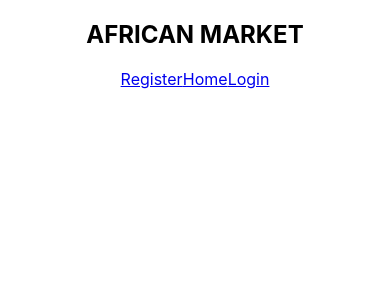
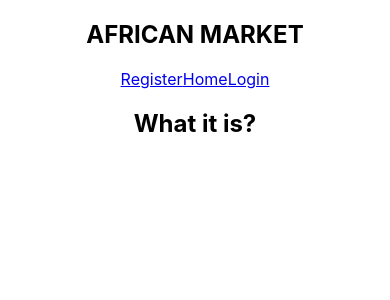
Before and after one commit to declan-casey/africanMarket, a React (Create React App) app in the folder africanmarket/: page /dashboard in a window 390 px wide. Shown: the top 300 px of the page. Built offline with nearby package versions, Linux system fonts and the light colour scheme.

Commit message:
Dashboard exists and routed from header + hamburger

```diff
--- a/africanmarket/src/App.js
+++ b/africanmarket/src/App.js
@@ -3,7 +3,7 @@ import './App.css';
 import OwnerRegister from './components/OwnerRegister';
 import {BrowserRouter as Router} from 'react-router-dom';
 import Header from './components/Header';
-import Home from './components/Home';
+
 
 
 function App() {
--- /dev/null
+++ b/africanmarket/src/components/Dashboard.js
@@ -0,0 +1,11 @@
+import React from 'react';
+
+const Dashboard = () => {
+    return(
+        <div>
+            <h1>What it is?</h1>
+        </div>
+    )
+};
+
+export default Dashboard;
--- a/africanmarket/src/components/Header.js
+++ b/africanmarket/src/components/Header.js
@@ -8,6 +8,7 @@ import {
 import Register from './OwnerRegister';
 import Home from './Home';
 import Login from './Login';
+import Dashboard from './Dashboard';
 // import styled from 'styled-components';
 
 const Header = () => {
@@ -22,6 +23,7 @@ const Header = () => {
                 <Route path="/register" component={Register} />
                 <Route exact path="/" component={Home} />
                 <Route path='/login' component={Login} />
+                <Route path='/dashboard' component={Dashboard} />
             </Switch>
         </nav>
     )
```
Also changed, not shown: 1 other file (tests, documents, lock files or other folders).
